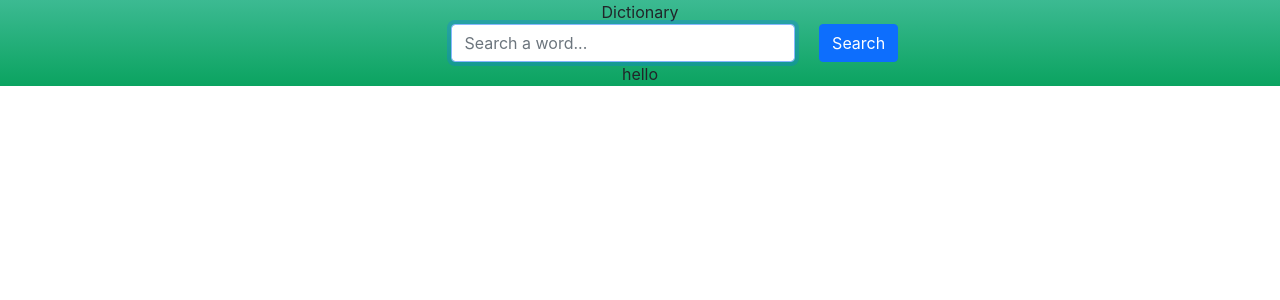
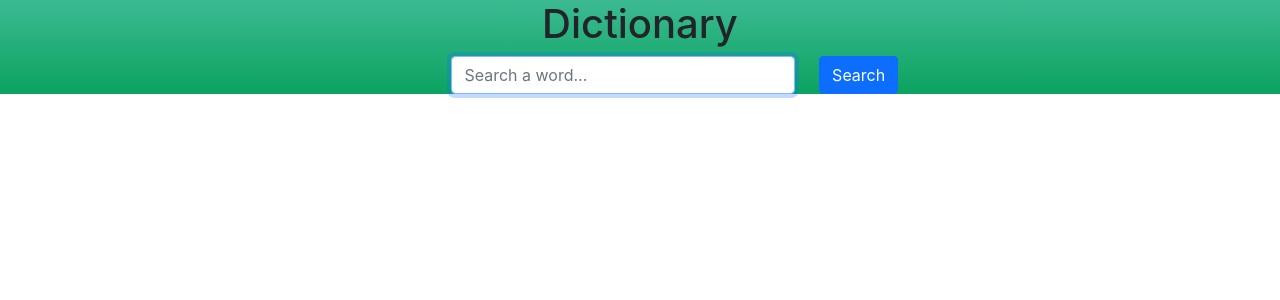
Before and after one commit to jessicab26/react-dictionary, a React (Create React App) app: page / in a window 1280 px wide. Shown: the top 300 px of the page. Built offline with nearby package versions, Linux system fonts and the light colour scheme.

Commit message:
removed Artwork.js file as unable to successfully pull image url from API

```diff
--- a/src/App.js
+++ b/src/App.js
@@ -5,8 +5,10 @@ import "./App.css";
 function App() {
   return (
     <div className="App">
+      <header>
+        <h1>Dictionary</h1>
+      </header>
       <div className="container">
-        <header>Dictionary</header>
         <Search />
       </div>
     </div>
--- a/src/ArtWork.js
+++ /dev/null
@@ -1,6 +0,0 @@
-import React from "react";
-import Search from "./Search";
-
-export default function ArtWork(props) {
-  return <div className="ArtWork">hello</div>;
-}
--- a/src/Search.js
+++ b/src/Search.js
@@ -1,6 +1,5 @@
 import React, { useState } from "react";
 import Definition from "./Definition";
-import ArtWork from "./ArtWork";
 import axios from "axios";
 
 import "./App.css";
@@ -54,7 +53,6 @@ export default function Search(props) {
         </div>
       </form>
       <Definition results={results} />
-      <ArtWork />
     </div>
   );
 }
```
